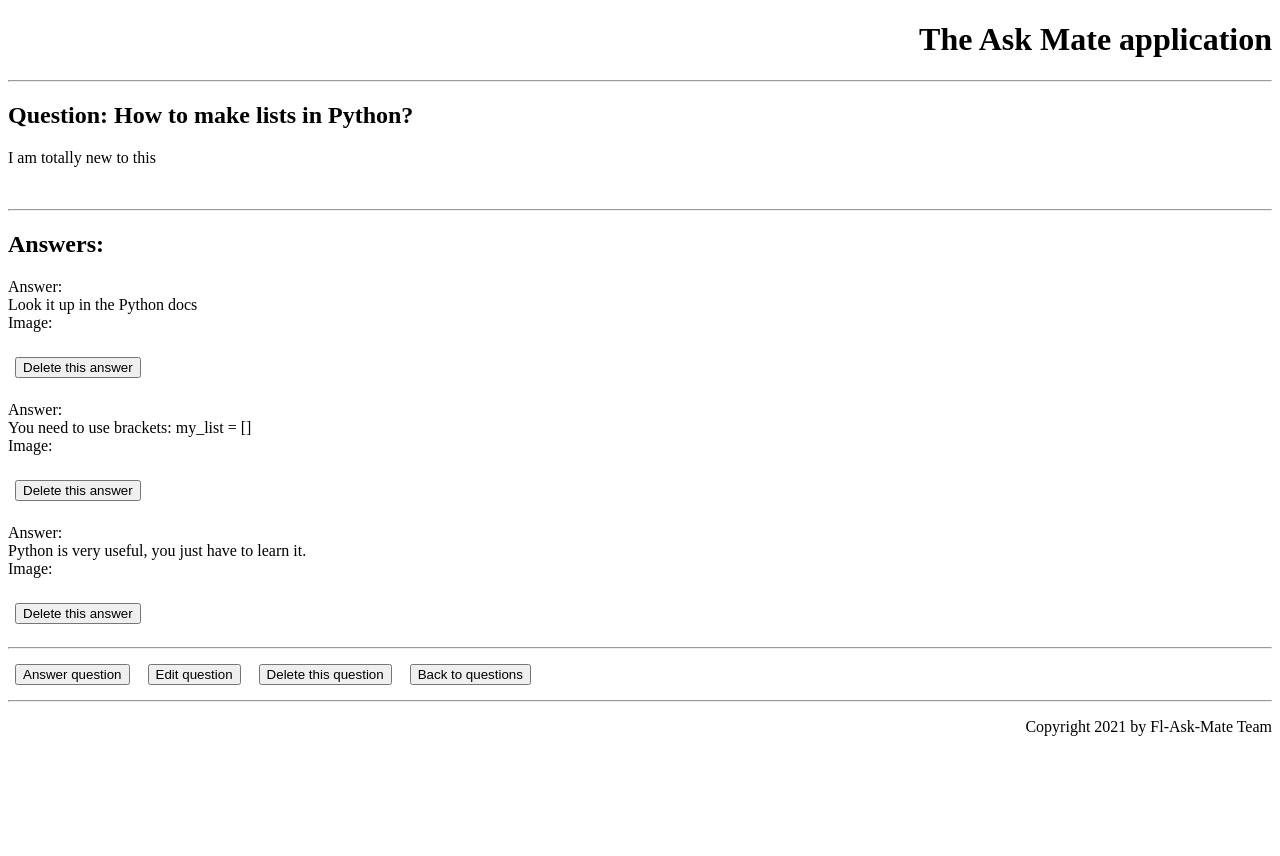
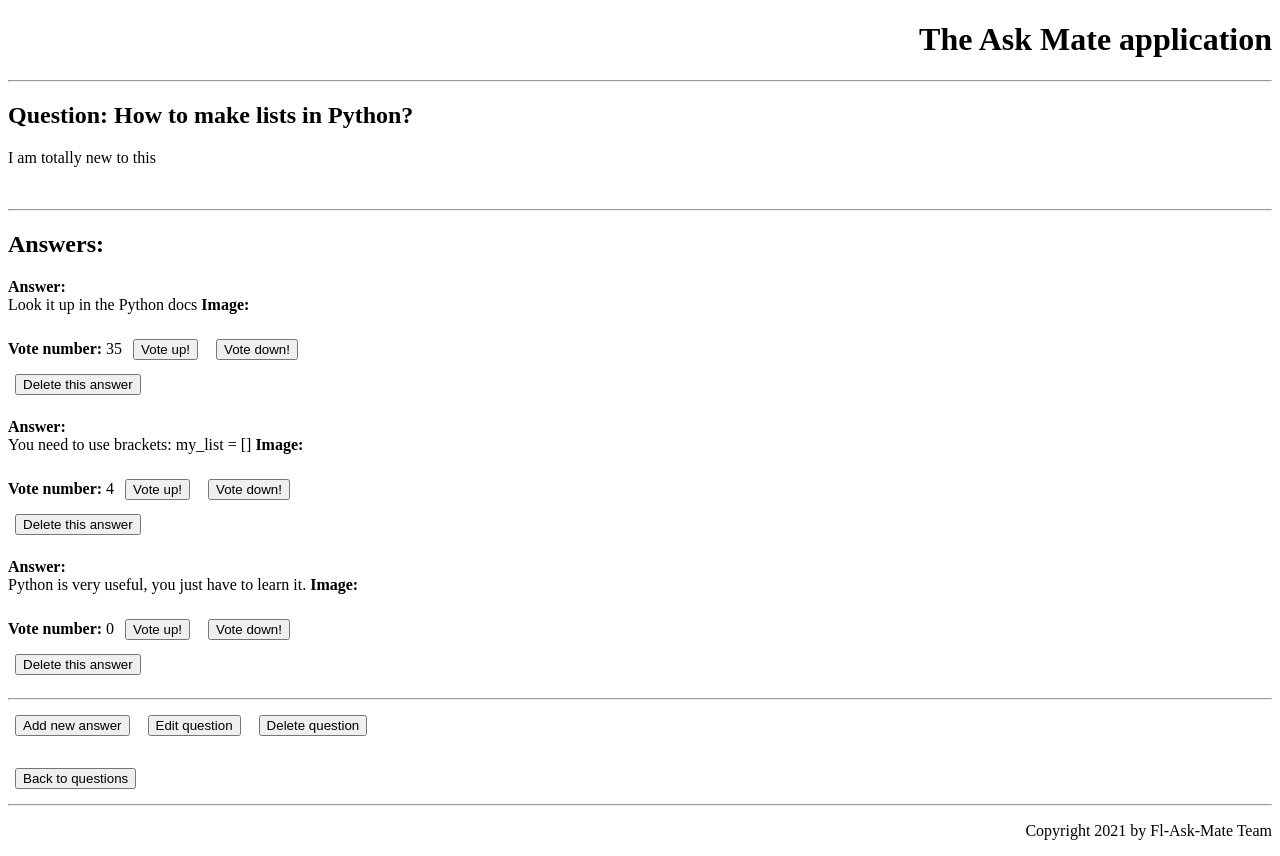
Before and after one commit to CodecoolGlobal/ask-mate-3-python-A-Bolf, a Flask app: page /question/1 in a window 1280 px wide. Before the commit the page ends 736 px from the top, so only its background shows below. Run offline with Flask 2, Linux system fonts and the light colour scheme.

Commit message:
add answer vote up/down

```diff
--- a/sample_data/answer.csv
+++ b/sample_data/answer.csv
@@ -2,7 +2,7 @@ id,submission_time,vote_number,question_id,message,image
 2,1493088154,35,1,Look it up in the Python docs,
 1,1493398154,4,1,You need to use brackets: my_list = [],
 4,1639516108,0,4,"In terms of development, the first year of a cat’s life is equal to the first 15 years of a human life.",
-7,1639517254,0,2,Cats can rotate their ears 180 degrees.,
+7,1639517254,4,2,Cats can rotate their ears 180 degrees.,
 8,1639517540,0,4,The hearing of the average cat is at least five times keener than that of a human adult,
 9,1639517671,0,2,"In the largest cat breed, the average male weighs approximately 20 pounds.",
 10,1639553607,0,3,"Some believe that if you dream about a white cat, good luck will follow.",
--- a/sample_data/question.csv
+++ b/sample_data/question.csv
@@ -1,6 +1,6 @@
 id,submission_time,view_number,vote_number,title,message,image
 1,1639572602,35,3,How to make lists in Python?,I am totally new to this,
-2,1639605489,1372,58,Why do cats purr?,"Lorem ipsum dolor sit amet, consectetur adipiscing elit, sed do eiusmod tempor incididunt ut labore et dolore magna aliqua. Ut enim ad minim veniam, quis nostrud exercitation ullamco laboris nisi ut aliquip ex ea commodo consequat. Duis aute irure dolor in reprehenderit in voluptate velit esse cillugv ghv hjb",
+2,1639605489,1385,58,Why do cats purr?,"Lorem ipsum dolor sit amet, consectetur adipiscing elit, sed do eiusmod tempor incididunt ut labore et dolore magna aliqua. Ut enim ad minim veniam, quis nostrud exercitation ullamco laboris nisi ut aliquip ex ea commodo consequat. Duis aute irure dolor in reprehenderit in voluptate velit esse cillugv ghv hjb",
 3,1639513777,28,35,How long do cats live?,"Lorem ipsum dolor sit amet, consectetur adipiscing elit, sed do eiusmod tempor incididunt ut labore et dolore magna aliqua. Ut enim ad minim veniam, quis nostrud exercitation",
 4,1639515023,58,23,Why do cats sleep so much? ,"Excepteur sint occaecat cupidatat non proident, sunt in culpa qui officia deserunt mollit anim id est laborum.",
 5,1639517330,7778,779,What does catnip do to cats?,I just don't understand,
--- a/server.py
+++ b/server.py
@@ -139,6 +139,26 @@ def answer_delete(answer_id):
 
     return redirect('/question/' + question_id)
 
+@app.route('/answer/<answer_id>/vote_up')
+def answer_page_vote_up(answer_id):
+    all_answers = connection.get_all_entries(connection.DATA_PATH_ANSWERS)
+    for row in all_answers:
+        if row["id"] == answer_id:
+            row["vote_number"] = int(row.get('vote_number', 0)) + 1
+    connection.write_all_entries(connection.DATA_PATH_ANSWERS, connection.DATA_HEADER_ANSWERS, all_answers)
+    question_id = data_handler.get_answer_question_id(answer_id)
+    return redirect('/question/' + question_id)
+
+@app.route('/answer/<answer_id>/vote_down')
+def answer_page_vote_down(answer_id):
+    all_answers = connection.get_all_entries(connection.DATA_PATH_ANSWERS)
+    for row in all_answers:
+        if row["id"] == answer_id:
+            row["vote_number"] = int(row.get('vote_number', 0)) - 1
+    connection.write_all_entries(connection.DATA_PATH_ANSWERS, connection.DATA_HEADER_ANSWERS, all_answers)
+    question_id = data_handler.get_answer_question_id(answer_id)
+    return redirect('/question/' + question_id)
+
 
 @app.route('/', methods=['POST'])
 def upload_file(redirect_url):
--- a/templates/one_question.html
+++ b/templates/one_question.html
@@ -9,15 +9,18 @@
 
     {% for item in answers %}
     {% if item["question_id"] == question_id %}
-        <p>Answer:<br>{{ item["message"] }}<br>
-        Image:<br>{{ item["image"] }}<br>
-            <a href="/answer/{{ item["id"]}}/delete"><button>Delete this answer </button></a></p>
+        <p><strong>Answer:</strong><br>{{ item["message"] }}
+        <strong>Image:</strong><br>{{ item["image"] }}<br>
+            <strong>Vote number:</strong> {{ item["vote_number"] }}
+        <a href="/answer/{{ item["id"] }}/vote_up"><button>Vote up!</button></a>
+        <a href="/answer/{{ item["id"] }}/vote_down"><button>Vote down!</button></a><br>
+        <a href="/answer/{{ item["id"]}}/delete"><button>Delete this answer </button></a></p>
     {% endif %}
     {% endfor %}
 <hr>
-        <a href={{url_for("new_answer",question_id=question_id)}}><button>Answer question</button></a>
+        <a href={{url_for("new_answer",question_id=question_id)}}><button>Add new answer</button></a>
         <a href={{url_for("edit_question",question_id=question_id)}}><button>Edit question</button></a>
-        <a href="/question/{{ question_id }}/delete"><button>Delete this question</button></a>
+        <a href="/question/{{ question_id }}/delete"><button>Delete question</button></a><br><br>
         <a href="/list"><button>Back to questions</button></a>
         <hr>
 {% endblock %}
```
